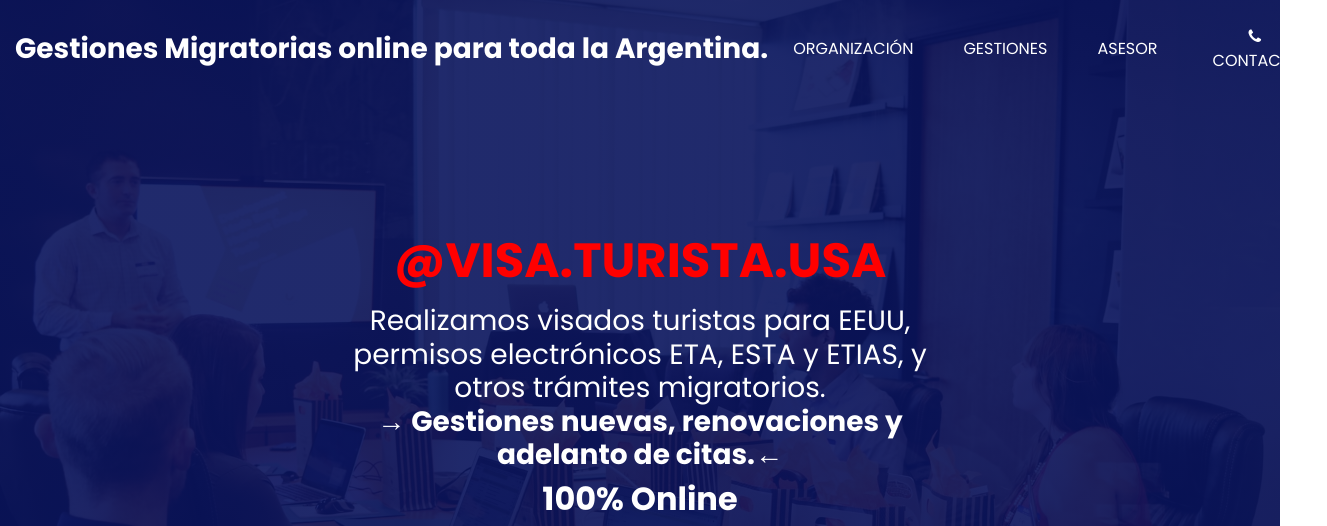
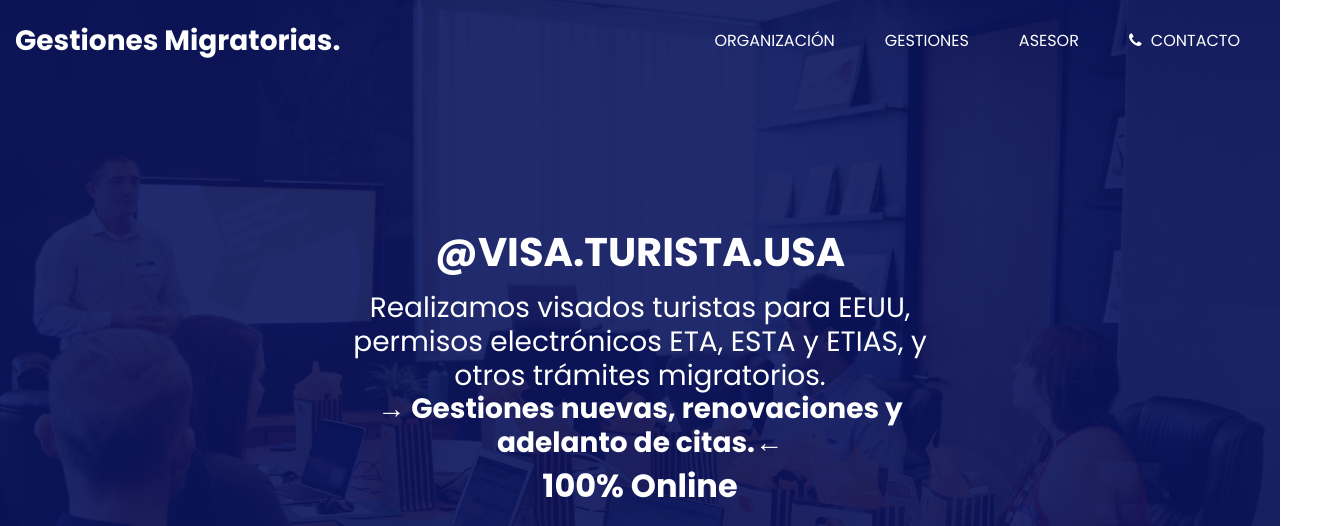
Before and after one commit to facu118/visa.turista.usa, a plain HTML site: page index.html in a window 1280 px wide. Shown: the top 526 px of the page, 1327 px wide, since content can reach past the window. Drawn offline with nearby package versions, Linux system fonts and the light colour scheme; a script that the page names is missing.

Commit message:
Update index.html

```diff
--- a/index.html
+++ b/index.html
@@ -42,7 +42,7 @@
         <nav class="navbar navbar-expand-lg custom_nav-container ">
           <a class="navbar-brand" href="index.html" style="overflow-wrap: break-word;">
             <span>
-              Gestiones Migratorias online para toda la Argentina.
+              Gestiones Migratorias.
             </span>
           </a>
 
@@ -97,7 +97,7 @@
         <div class="row">
           <div class="col-lg-7 col-md-8 mx-auto">
             <div class="detail-box">
-              <h1 style="color: red; font-size: 3em;">@VISA.TURISTA.USA<br>
+              <h1 style="color: 800000;">@VISA.TURISTA.USA<br>
 
               </h1>
               <h3>
```
